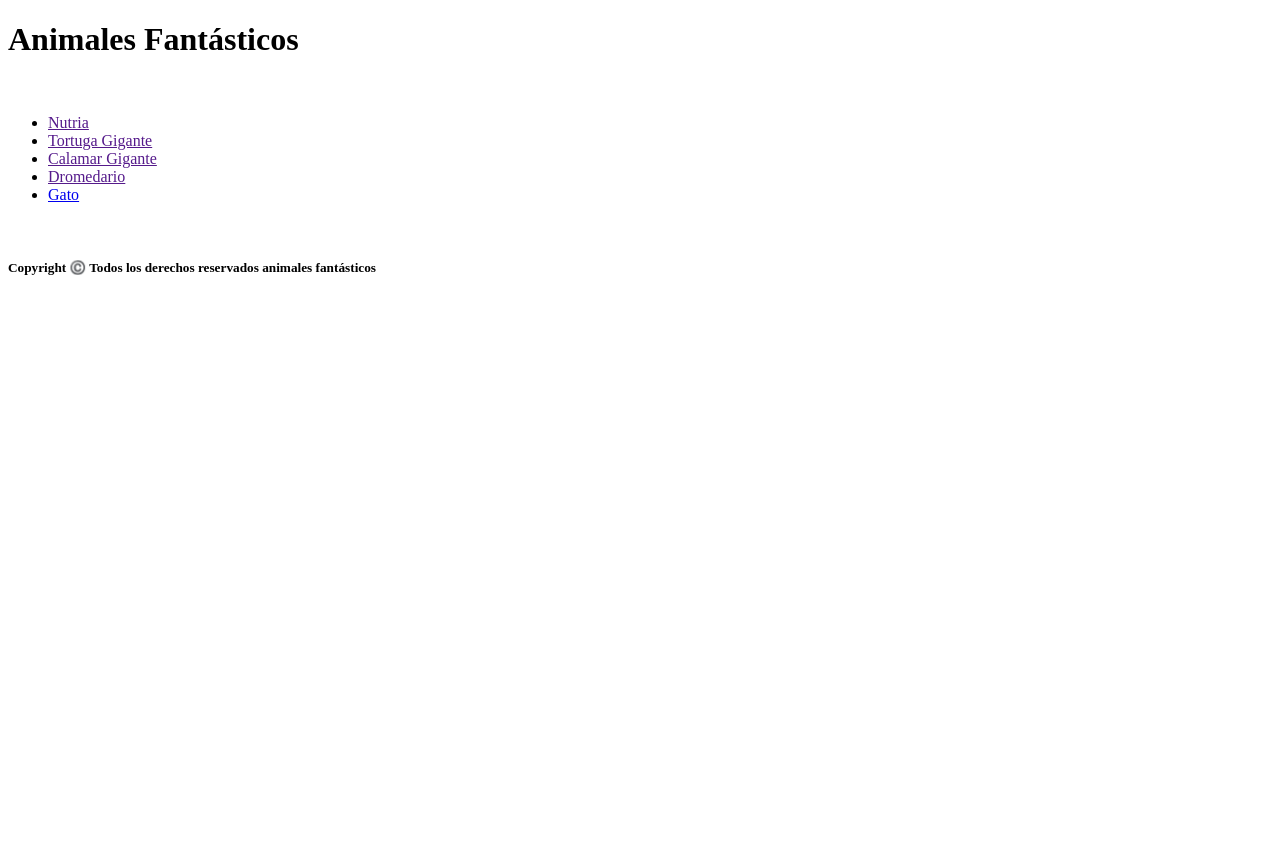
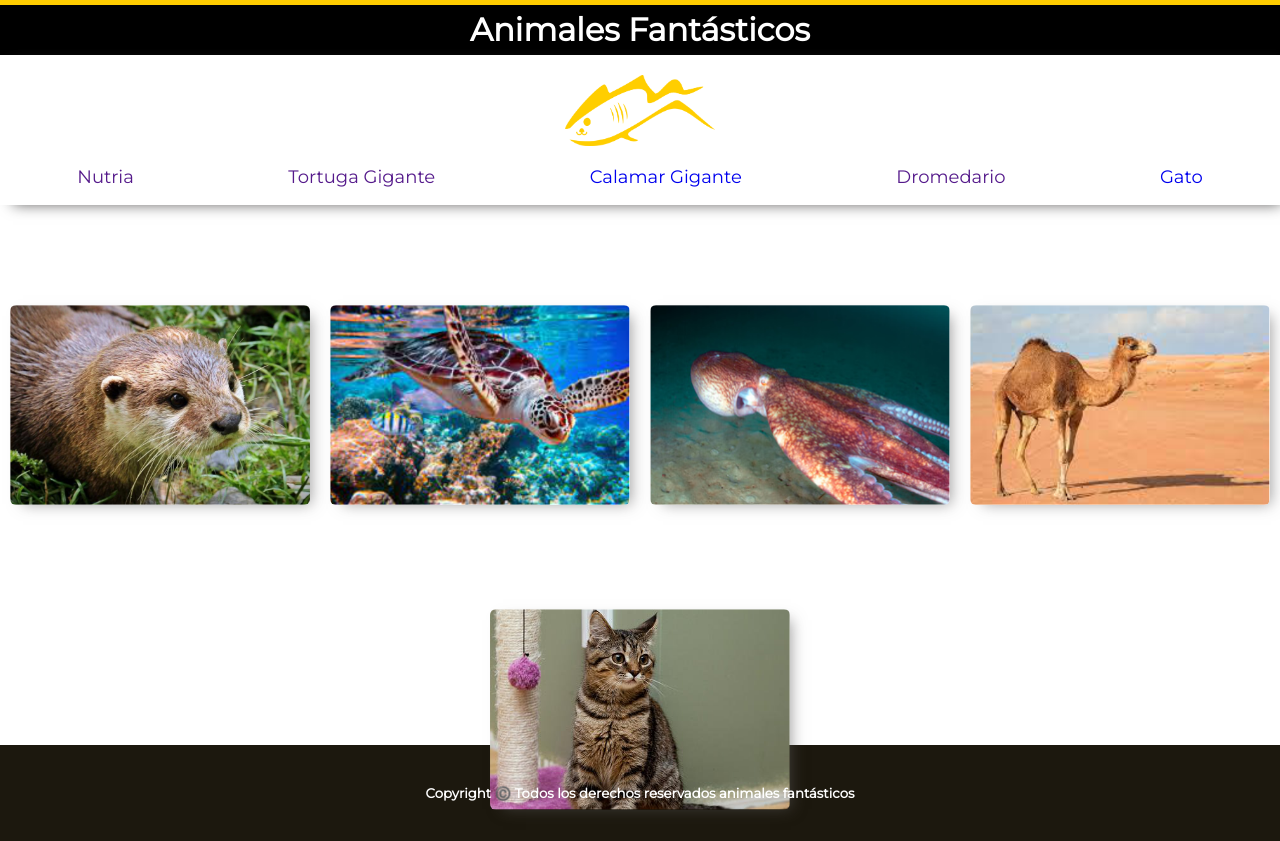
Before and after one commit to FlorenciaPalazzo/Web_Animales_Grupo1, a plain HTML site: page index.html in a window 1280 px wide. Before the commit the page ends 800 px from the top, so only its background shows below. Drawn offline with Linux system fonts and the light colour scheme; the site is published under a folder, as on GitHub Pages, so addresses that start at the root find nothing.

Commit message:
upload parte individal TP final HTML

```diff
--- /dev/null
+++ b/Web_Calamar/styles/styles-calamar.css
@@ -0,0 +1,63 @@
+*{
+    background-color: rgb(5, 70, 160);
+    font-family: 'Lucida Sans', 'Lucida Sans Regular', 'Lucida Grande', 'Lucida Sans Unicode', Geneva, Verdana, sans-serif;
+}
+header{
+    background-color: rgb(13, 75, 155);
+    color: rgb(235, 88, 88);
+    font-size: large;
+    text-align: center;
+    padding: 10px;
+    position:sticky center;
+}
+
+h3{
+    color: beige;
+    font-family:'Lucida Sans', 'Lucida Sans Regular', 'Lucida Grande', 'Lucida Sans Unicode', Geneva, Verdana, sans-serif;
+}
+
+header img{
+    height:250px;
+    padding: 5px;
+    border-style: double;
+}
+header img:hover{
+    transform: scale(1.2);
+}
+
+ul{
+    list-style-type:"→";
+}
+
+li{
+    color: azure;
+    padding: 10px;
+    line-height: 25px;
+}
+
+p{
+    color:antiquewhite;
+    line-height: 30px;
+}
+
+a{
+    text-decoration: none;
+    color:whitesmoke;
+}
+a:hover{
+    color: yellow;
+}
+
+.divgif img{
+    height: 150px;
+}
+
+.textbox img{
+    height: 150px;
+}
+
+footer{
+    background-color: rgb(13, 75, 155);
+    padding: 10px;
+    text-align: center;
+}
--- a/index.html
+++ b/index.html
@@ -7,7 +7,7 @@
       href="https://fonts.googleapis.com/css2?family=Montserrat&family=Poppins:wght@300;700&display=swap"
       rel="stylesheet"
     />
-    <link rel="stylesheet" href="/Css/inicio.css" />
+    <link rel="stylesheet" href="./Css/inicio.css" />
     <meta name="viewport" content="width=device-width, initial-scale=1.0" />
     <title>Animales</title>
   </head>
@@ -18,31 +18,31 @@
     </header>
     <nav>
       <div class="logo">
-        <img src="/animales/logoPractica.png" alt="" />
+        <img src="./animales/logoPractica.png" alt="Logo Marca" />
       </div>
       <div class="lista">
         <ul>
           <li><a href=""> Nutria</a></li>
           <li><a href=""> Tortuga Gigante</a></li>
-          <li><a href="">Calamar Gigante</a></li>
+          <li><a href="./Web_Calamar/calamar-gigante.html">Calamar Gigante</a></li>
           <li><a href="">Dromedario</a></li>
-          <li><a href="/Web_Gato/gato.html"> Gato</a></li>
+          <li><a href="./Web_Gato/gato.html"> Gato</a></li>
         </ul>
       </div>
     </nav>
     <article>
       <section>
         <div class="img-container">
-          <a href=""> <img src="/animales/nutria.png" alt="" /></a>
+          <a href=""> <img src="./animales/nutria.png" alt="Nutria" /></a>
 
-          <a href=""> <img src="/animales/tortuga.png" alt="" /></a>
+          <a href=""> <img src="./animales/tortuga.png" alt="Tortiga Marina" /></a>
 
-          <a href=""><img src="/animales/calamar.png" alt="" /></a>
+          <a href="./Web_Calamar/calamar-gigante.html"><img src="./animales/calamar.png" alt="Calamar Gigante" /></a>
 
-          <a href=""><img src="/animales/dromedario.png" alt="" /></a>
+          <a href=""><img src="./animales/dromedario.png" alt="Dromedario" /></a>
 
-          <a href="/Web_Gato/gato.html">
-            <img src="/animales/gato.png" alt=""
+          <a href="./Web_Gato/gato.html">
+            <img src="./animales/gato.png" alt="Gato"
           /></a>
         </div>
       </section>
```
Also changed, not shown: Web_Calamar/calamar-gigante.html (added, +62 -0 lines), Web_Calamar/images/calamar1.jpg (added), Web_Calamar/images/calamar2.jpg (added), Web_Calamar/images/calamar3.jpg (added), Web_Calamar/images/squid1.gif (added), Web_Calamar/images/squid2.gif (added).
